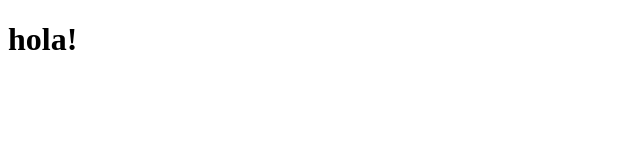
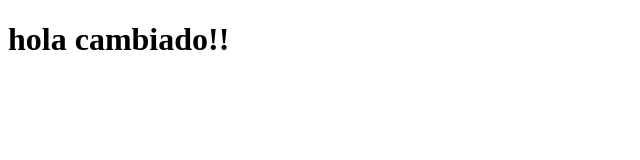
Before and after one commit to Damian-Pereyra-dv/talle_git_BBVA, a plain HTML site: page index.html in a window 1280 px wide. Shown: the whole page, without its empty margins (0-640 px from the left). Drawn offline with Linux system fonts and the light colour scheme.

Commit message:
hola cambiado

```diff
--- a/index.html
+++ b/index.html
@@ -8,7 +8,7 @@
     <script src="index.js" defer></script>
 </head>
 <body>
-    <h1>hola!</h1>
+    <h1>hola cambiado!!</h1>
 
 </body>
 </html>
```
